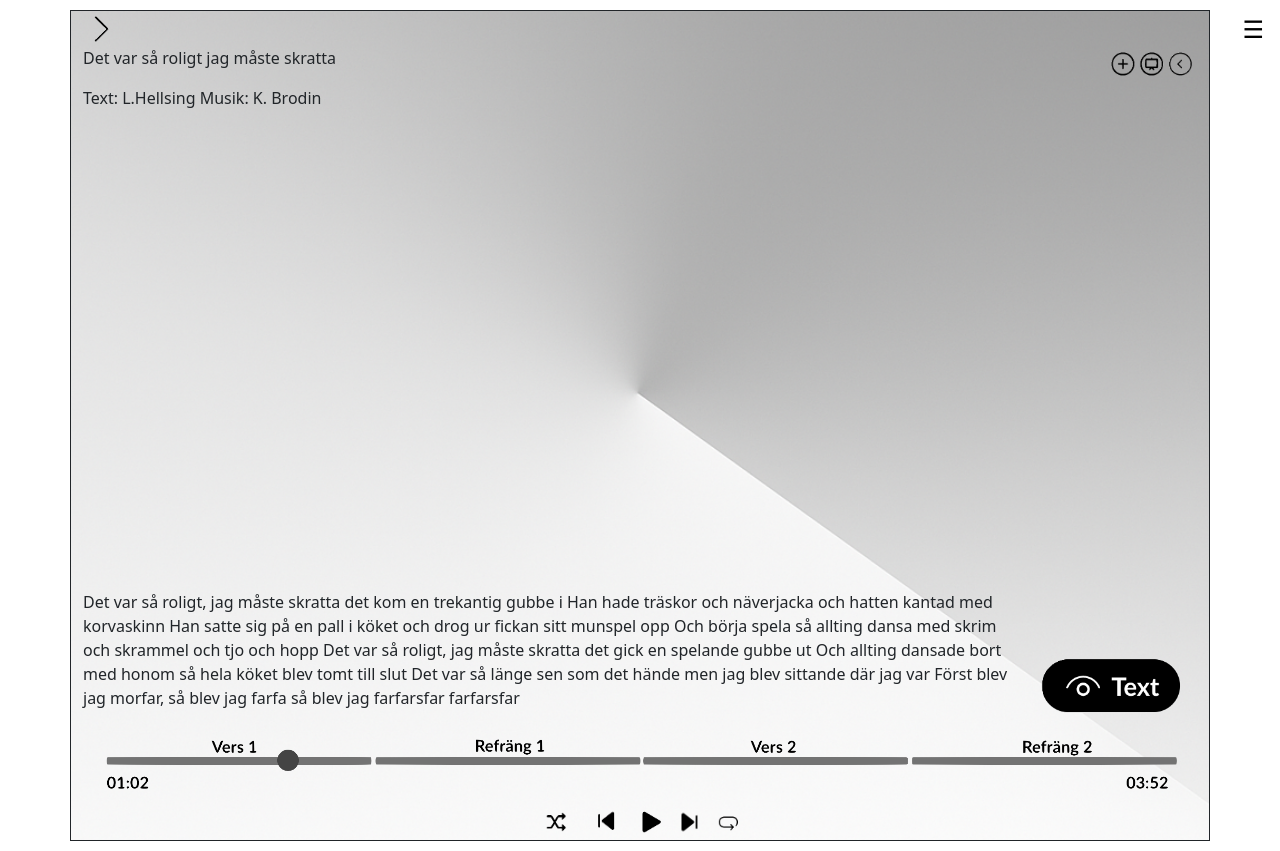
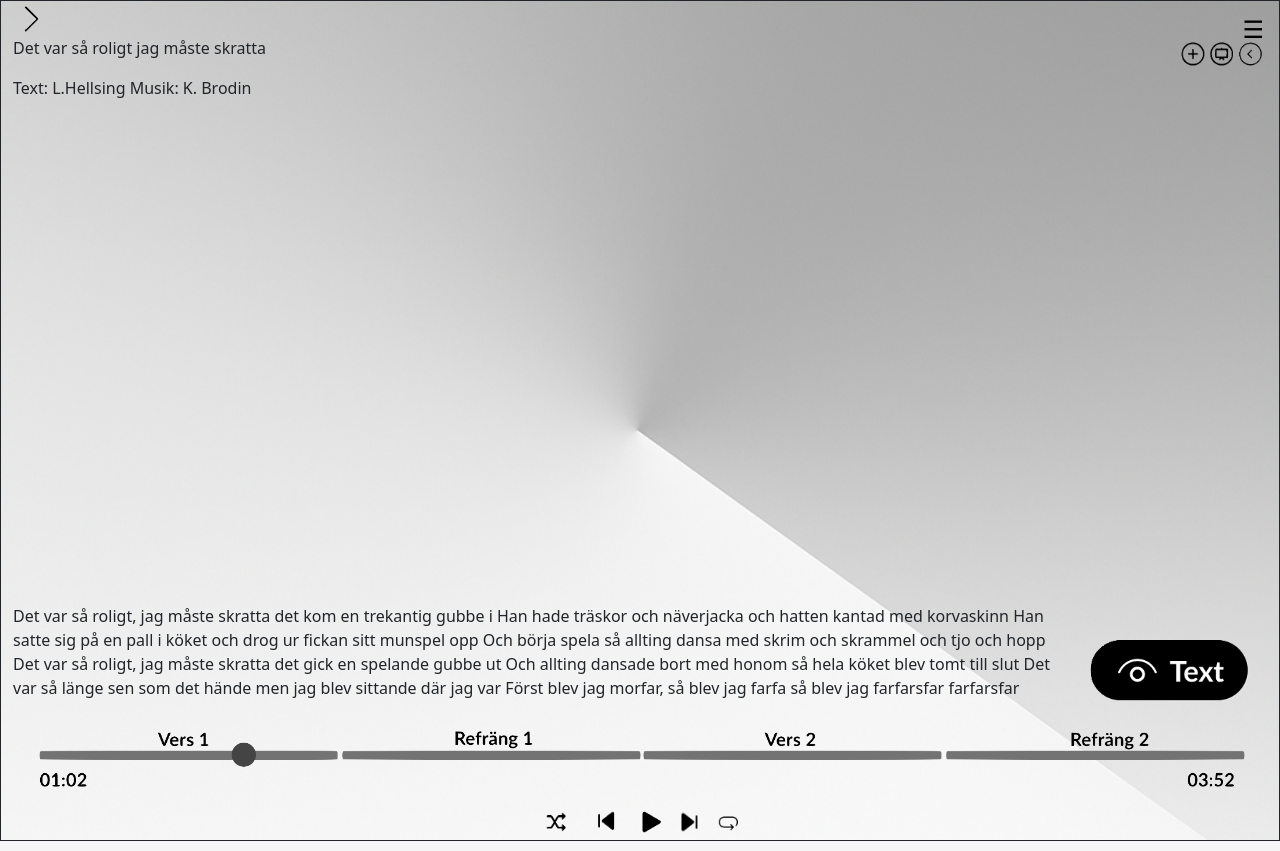
Before and after one commit to babblex/Sjung-, a Flask app: page / in a window 1280 px wide. Run offline with Flask 3, Linux system fonts and the light colour scheme.

Commit message:
gjort Bakgrunden fluid
nu täcker musikspelaren hela webbsidan

```diff
--- a/static/css/style.css
+++ b/static/css/style.css
@@ -1,6 +1,8 @@
 .main-div{
-    margin-top: 10px;
-    margin-bottom: 10px;
+    margin-top: 0px;
+    margin-bottom: 0px;
+    margin-left: 0px;
+    margin-right: 0px;
     background-image: url('/static/images/background-picture.png');
     background-size: cover;
 }
--- a/templates/index.html
+++ b/templates/index.html
@@ -9,7 +9,7 @@
   </head>
   <body>
     <!--Main div-->
-    <div class = "container-md main-div border border-dark">
+    <div class = "container-fluid main-div border border-dark">
         <header class = "row">
             <div class = "col-12 text-start">
               <button id="menu-toggle" class="menu-button">☰</button>
```
